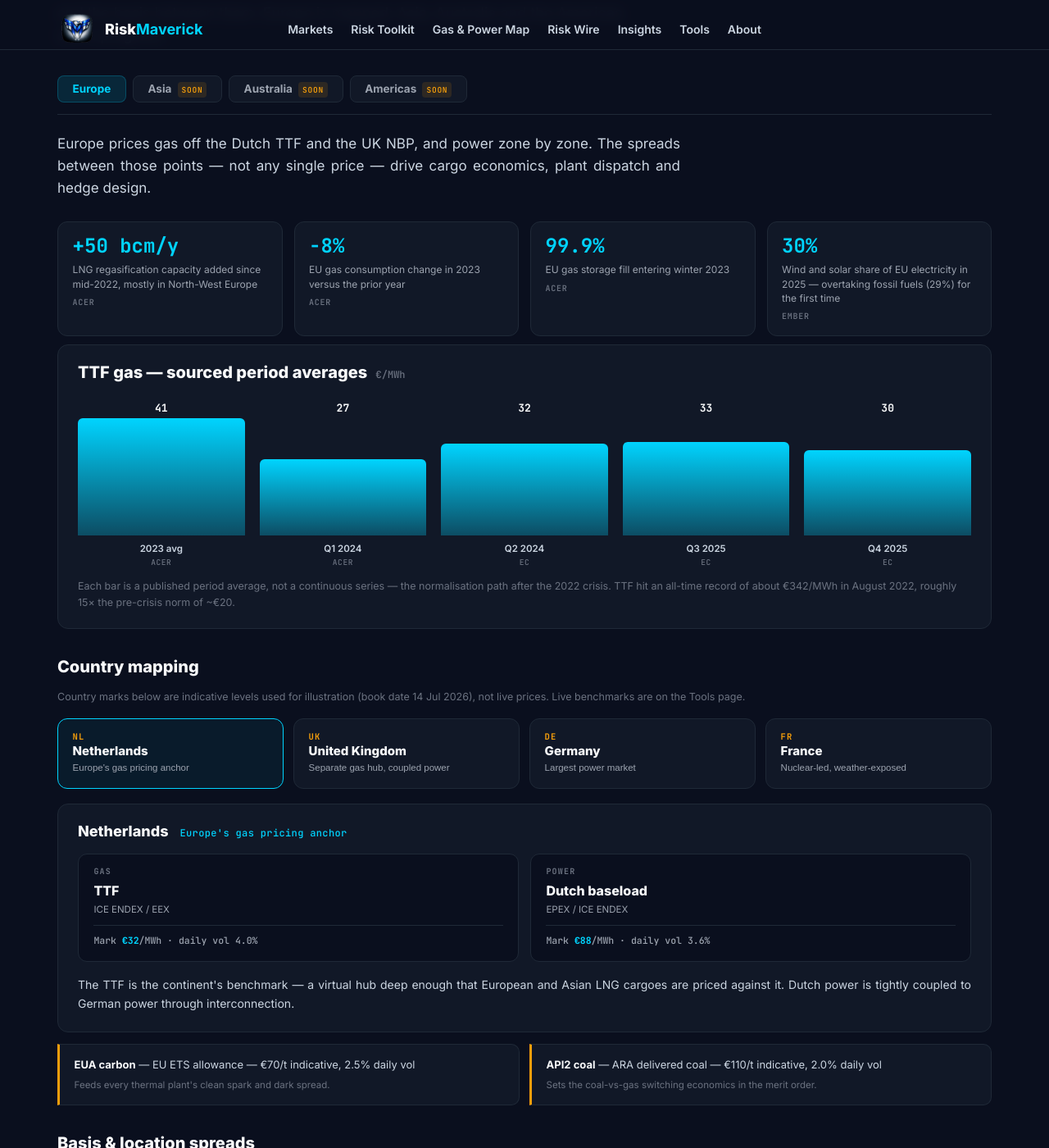
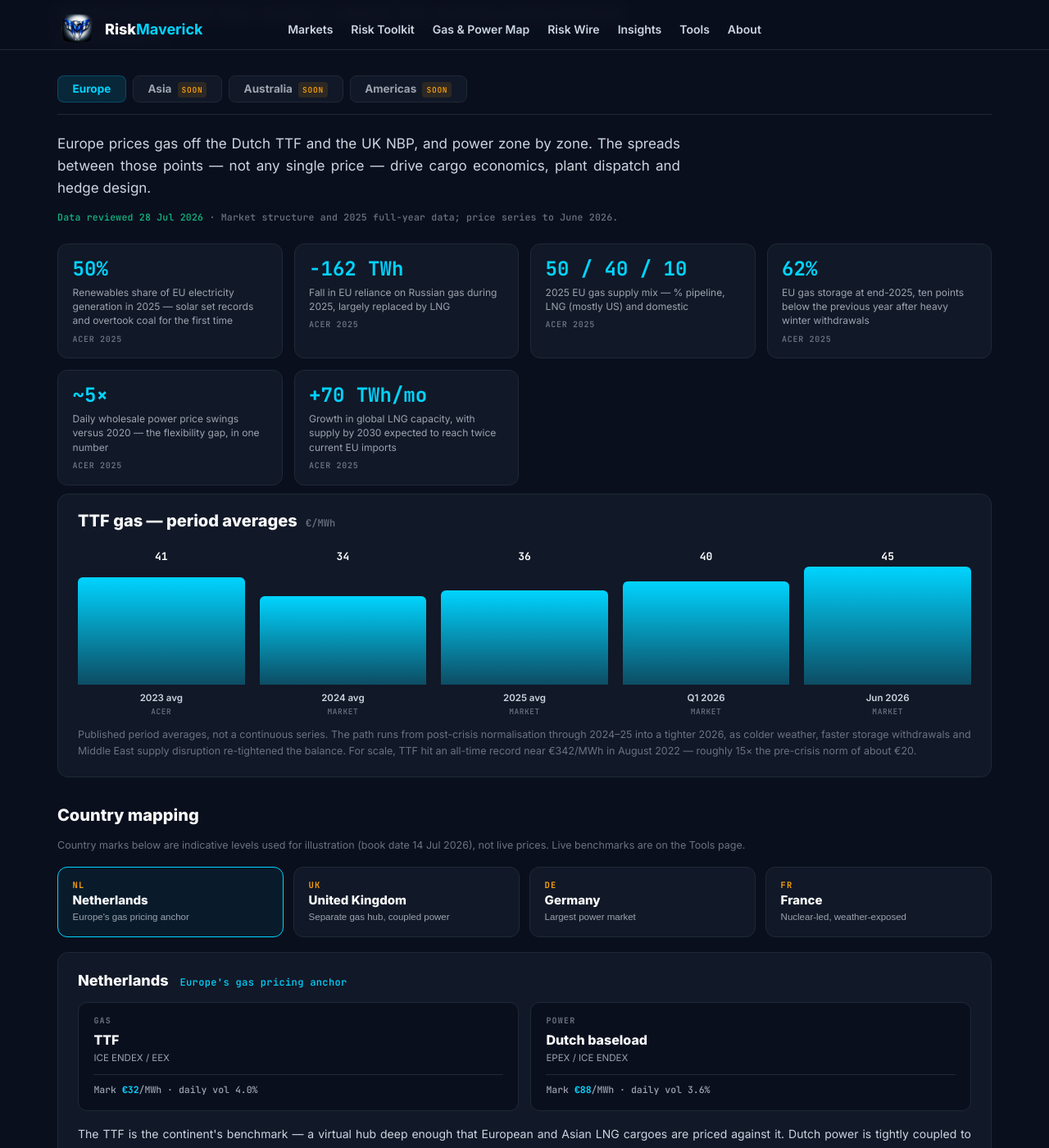
Before and after one commit to maverickrocx/RiskMaverick, a Jekyll site: the page built from energy-map.html, in a window 1280 px wide and 1400 px high, scrolled down 238 px. Shown: the whole window at 82% size. Built offline with Jekyll 4.4.1, drawn with Linux system fonts in a browser that asks for light colours; some of the changed text lies outside the part shown.

Commit message:
data(energy-map): refresh Europe to 2025 full-year and 2026 YTD
The context stats were ACER 2024-report figures describing 2023 — two years
stale. Replaced with ACER's 2026 Monitoring Report (2025 data):

- Renewables 50% of EU generation in 2025; solar set records and passed coal
- EU reliance on Russian gas down 162 TWh in 2025, largely replaced by LNG
- 2025 gas supply mix 50% pipeline / 40% LNG / 10% domestic
- Storage ended 2025 at 62%, ten points below the prior year
- Daily power price swings ~5x their 2020 level
- Global LNG capacity +70 TWh/month; 2030 supply ~2x current EU imports

Trend series moved from patchwork quarters to annual averages running
2023 (41) -> 2024 (34) -> 2025 (36) -> Q1 2026 (40) -> Jun 2026 (45),
showing the 2026 re-tightening rather than stopping at 2024.

Also adds a visible "Data reviewed" vintage line per region so staleness is
apparent on the page instead of hidden in the data file.

Co-Authored-By: Claude Opus 5 <noreply@anthropic.com>

```diff
--- a/_data/energy_regions/europe.yml
+++ b/_data/energy_regions/europe.yml
@@ -2,6 +2,8 @@ name: Europe
 slug: europe
 status: live
 order: 1
+reviewed: 2026-07-28
+data_vintage: "Market structure and 2025 full-year data; price series to June 2026."
 blurb: >-
   Europe prices gas off the Dutch TTF and the UK NBP, and power zone by zone.
   The spreads between those points — not any single price — drive cargo
@@ -118,35 +120,44 @@ correlations:
     - { a: TTF, b: EUA, v: 0.25 }
 
 trend:
-  title: TTF gas — sourced period averages
+  title: TTF gas — period averages
   unit: €/MWh
   caption: >-
-    Each bar is a published period average, not a continuous series — the
-    normalisation path after the 2022 crisis. TTF hit an all-time record of
-    about €342/MWh in August 2022, roughly 15× the pre-crisis norm of ~€20.
+    Published period averages, not a continuous series. The path runs from
+    post-crisis normalisation through 2024–25 into a tighter 2026, as colder
+    weather, faster storage withdrawals and Middle East supply disruption
+    re-tightened the balance. For scale, TTF hit an all-time record near
+    €342/MWh in August 2022 — roughly 15× the pre-crisis norm of about €20.
   points:
     - { label: "2023 avg", value: 41, source: ACER }
-    - { label: "Q1 2024", value: 27, source: ACER }
-    - { label: "Q2 2024", value: 32, source: "EC" }
-    - { label: "Q3 2025", value: 33, source: "EC" }
-    - { label: "Q4 2025", value: 30, source: "EC" }
+    - { label: "2024 avg", value: 34, source: Market }
+    - { label: "2025 avg", value: 36, source: Market }
+    - { label: "Q1 2026", value: 40, source: Market }
+    - { label: "Jun 2026", value: 45, source: Market }
 
 context:
-  - stat: "+50 bcm/y"
-    label: LNG regasification capacity added since mid-2022, mostly in North-West Europe
-    source: ACER
-  - stat: "−8%"
-    label: EU gas consumption change in 2023 versus the prior year
-    source: ACER
-  - stat: "99.9%"
-    label: EU gas storage fill entering winter 2023
-    source: ACER
-  - stat: "30%"
-    label: Wind and solar share of EU electricity in 2025 — overtaking fossil fuels (29%) for the first time
-    source: Ember
+  - stat: "50%"
+    label: Renewables share of EU electricity generation in 2025 — solar set records and overtook coal for the first time
+    source: ACER 2025
+  - stat: "−162 TWh"
+    label: Fall in EU reliance on Russian gas during 2025, largely replaced by LNG
+    source: ACER 2025
+  - stat: "50 / 40 / 10"
+    label: 2025 EU gas supply mix — % pipeline, LNG (mostly US) and domestic
+    source: ACER 2025
+  - stat: "62%"
+    label: EU gas storage at end-2025, ten points below the previous year after heavy winter withdrawals
+    source: ACER 2025
+  - stat: "~5×"
+    label: Daily wholesale power price swings versus 2020 — the flexibility gap, in one number
+    source: ACER 2025
+  - stat: "+70 TWh/mo"
+    label: Growth in global LNG capacity, with supply by 2030 expected to reach twice current EU imports
+    source: ACER 2025
 
 sources:
-  - { title: "Market Monitoring Report 2024 — key developments in gas", publisher: "ACER", url: "https://www.acer.europa.eu/sites/default/files/documents/Publications/ACER_2024_MMR_Key_developments_gas.pdf" }
+  - { title: "Key developments in EU electricity and gas markets — 2026 Monitoring Report (2025 data)", publisher: "ACER", url: "https://www.acer.europa.eu/sites/default/files/documents/Publications/2026-ACER-Gas-Electricity-Key-Developments.pdf" }
+  - { title: "Market Monitoring Report 2024 — key developments in gas (2023 data)", publisher: "ACER", url: "https://www.acer.europa.eu/sites/default/files/documents/Publications/ACER_2024_MMR_Key_developments_gas.pdf" }
   - { title: "Quarterly reports on European gas and electricity markets", publisher: "European Commission", url: "https://energy.ec.europa.eu/data-and-analysis/market-analysis_en" }
   - { title: "European Electricity Review", publisher: "Ember", url: "https://ember-energy.org/latest-insights/european-electricity-review-2026/" }
   - { title: "Electricity 2026 — prices", publisher: "IEA", url: "https://www.iea.org/reports/electricity-2026/prices" }
--- a/assets/css/site.css
+++ b/assets/css/site.css
@@ -548,6 +548,8 @@ table.specs tr:last-child td{border-bottom:0;}
 .emap-panel{display:none;}
 .emap-panel.active{display:block;}
 .emap-blurb{color:var(--gray1);font:400 17px/1.6 Inter,sans-serif;max-width:760px;margin:0 0 26px;text-align:justify;-webkit-hyphens:auto;hyphens:auto;}
+.emap-vintage{font:500 11.5px/1.5 var(--mono);color:var(--gray3);margin:-14px 0 24px;letter-spacing:.02em;}
+.emap-vintage span{color:var(--green);}
 .emap-h2{font:800 20px/1.25 Inter,sans-serif;color:var(--white);margin:34px 0 14px;}
 .emap-unit{font:500 12px/1 var(--mono);color:var(--gray3);margin-left:6px;}
 .emap-note,.emap-caption{font:400 12.5px/1.6 Inter,sans-serif;color:var(--gray3);margin:0 0 16px;}
--- a/energy-map.html
+++ b/energy-map.html
@@ -26,6 +26,9 @@ blurb: "Country-by-country mapping of gas hubs, power benchmarks and the basis b
   {% for reg in regions %}
   <section class="emap-panel{% if forloop.first %} active{% endif %}" data-region="{{ reg.slug }}">
     <p class="emap-blurb">{{ reg.blurb }}</p>
+    {% if reg.reviewed %}
+    <p class="emap-vintage"><span>Data reviewed {{ reg.reviewed | date: "%-d %b %Y" }}</span>{% if reg.data_vintage %} · {{ reg.data_vintage }}{% endif %}</p>
+    {% endif %}
 
     {% if reg.status == 'planned' %}
       <div class="emap-planned">
```
